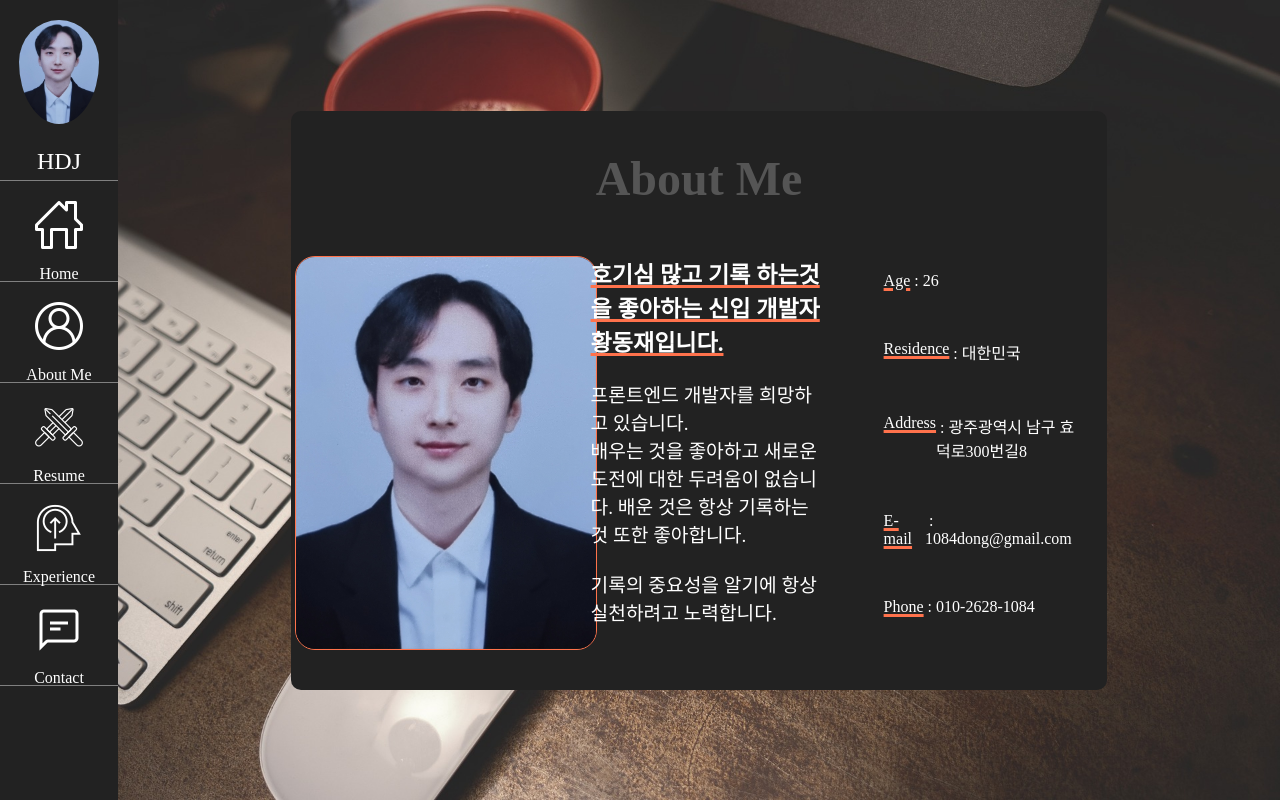
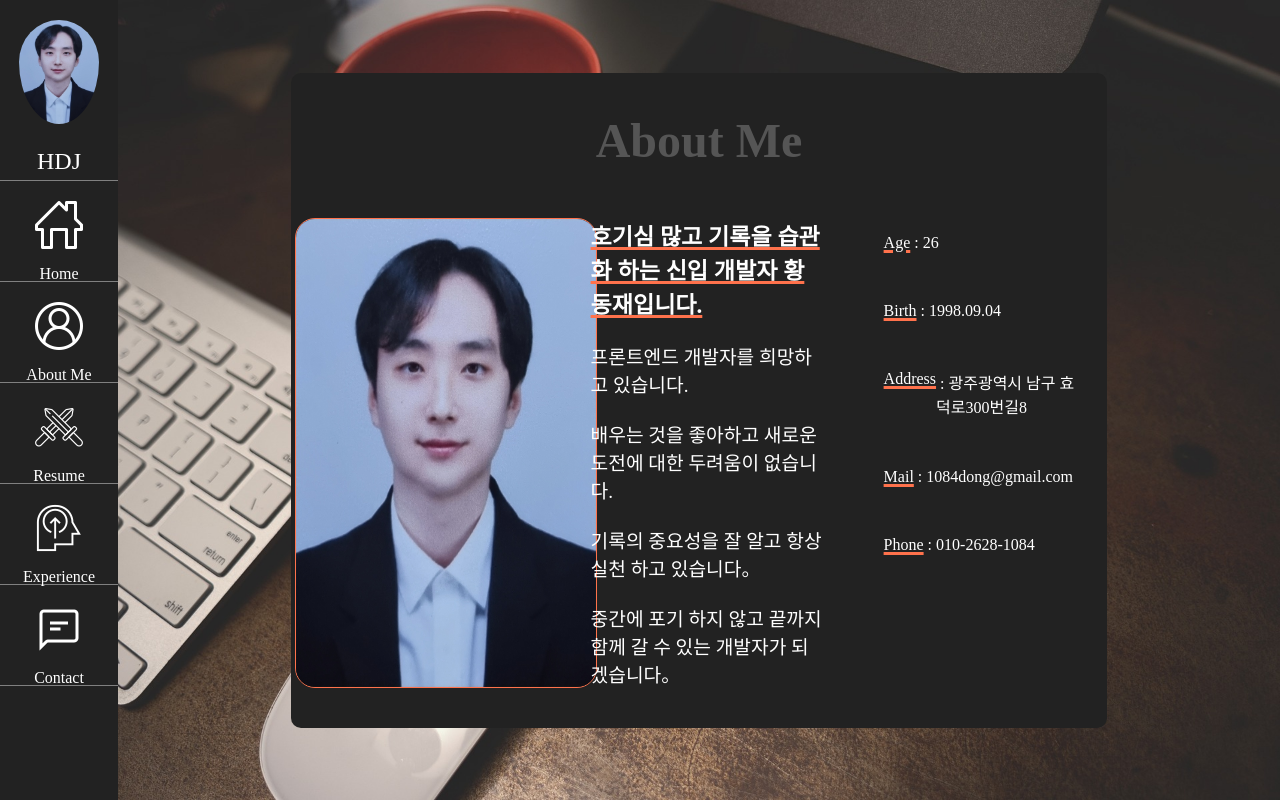
Before and after one commit to 1084dong/portfolio, a React (Create React App) app: page /about in a window 1280 px wide. Built offline with nearby package versions, Linux system fonts and the light colour scheme.

Commit message:
about text change

```diff
--- a/src/component/About.js
+++ b/src/component/About.js
@@ -10,16 +10,16 @@ function About(props) {
                         <img className="mypicture" src="icons/증명사진_이력서.jpg"/>
                     </div>
                     <div className="about-2">
-                        <p><p className="about-2-title">호기심 많고 기록 하는것을 좋아하는 신입 개발자 황동재입니다.</p> <br/>프론트엔드 개발자를 희망하고 있습니다.<br/>배우는 것을 좋아하고 새로운 도전에 대한 두려움이 없습니다.
-                            배운 것은 항상 기록하는 것 또한 좋아합니다.<br/><br/>기록의 중요성을 알기에 항상 실천하려고 노력합니다. </p>
+                        <p><p className="about-2-title">호기심 많고 기록을 습관화 하는 신입 개발자 황동재입니다.</p> <br/>프론트엔드 개발자를 희망하고 있습니다.<br/><br/>배우는 것을 좋아하고 새로운 도전에 대한 두려움이 없습니다.
+                            <br/><br/>기록의 중요성을 잘 알고 항상 실천 하고 있습니다。<br/><br/>중간에 포기 하지 않고 끝까지 함께 갈 수 있는 개발자가 되겠습니다。</p>
 
                     </div>
                     <div className="about-3">
                         <ul>
                             <li className="d-flex-row"><p className="p-title">Age</p><p className="p-value">&nbsp;: 26</p></li><br/>
-                            <li className="d-flex-row"><p className="p-title">Residence</p><p className="p-value">&nbsp;: 대한민국</p></li><br/>
+                            <li className="d-flex-row"><p className="p-title">Birth</p><p className="p-value">&nbsp;: 1998.09.04</p></li><br/>
                             <li className="d-flex-row"><p className="p-title">Address</p><p className="p-value">&nbsp;: 광주광역시 남구 효덕로300번길8</p></li><br/>
-                            <li className="d-flex-row"><p className="p-title">E-mail</p><p className="p-value">&nbsp;: 1084dong@gmail.com</p></li><br/>
+                            <li className="d-flex-row"><p className="p-title">Mail</p><p className="p-value">&nbsp;: 1084dong@gmail.com</p></li><br/>
                             <li className="d-flex-row"><p className="p-title">Phone</p><p className="p-value">&nbsp;: 010-2628-1084</p></li><br/>
                         </ul>
                     </div>
--- a/src/component/Skill.js
+++ b/src/component/Skill.js
@@ -40,7 +40,7 @@ function Skill(props) {
                         <div className="edu-year1">
                             <h4>2022</h4>
                             <h3>대학 4학년</h3>
-                            <p>인공지능 온라인코딩스터디 이수<br/>스마트웹펴블리셔(HTML,CSS) 교육과정 이수 <br/>스마트웹퍼블리셔1급, 데이터베이스관리사2급 취득<br/>정보처리기사 필기 합격</p>
+                            <p>인공지능 온라인코딩스터디 이수<br/>스마트웹퍼블리셔(HTML,CSS) 교육과정 이수 <br/>스마트웹퍼블리셔1급, 데이터베이스관리사2급 취득<br/>정보처리기사 필기 합격</p>
                         </div>
                     </div>
 
--- a/src/custom.css
+++ b/src/custom.css
@@ -223,9 +223,6 @@
     text-decoration-color: #FF724C;
     text-decoration-thickness: 3px;
 }
-.skill-edu {
-
-}
 .skill-edu h2 {
     border-left: 2.5px solid #FF724C;
     padding-left: 10px;
```
